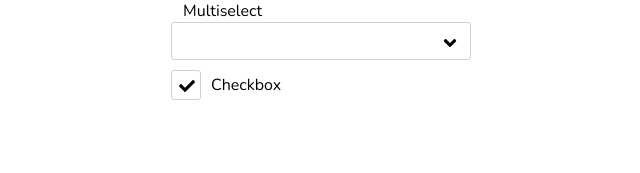
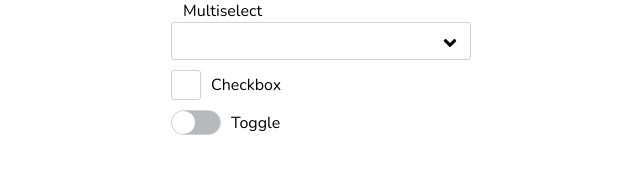
Before and after one commit to a-korkin/ui-kit-v1, a React (Create React App) app: page / in a window 1280 px wide. Shown: the part 167-340 px from the top of the page, without its empty margins (319-959 px from the left). Built offline with nearby package versions, Linux system fonts and the light colour scheme.

Commit message:
toggle added

```diff
--- a/src/components/App/App.tsx
+++ b/src/components/App/App.tsx
@@ -5,6 +5,7 @@ import CheckBox from "../../ui/CheckBox";
 import Input from "../../ui/Input";
 import MultiSelect from "../../ui/MultiSelect";
 import Select from "../../ui/Select";
+import Toggle from "../../ui/Toggle";
 
 import "./App.scss";
 
@@ -29,7 +30,8 @@ const App: React.FC = () => {
             <Input label="Search" />
             <Select options={options} label="Select" />
             <MultiSelect options={options} label="Multiselect" />
-            <CheckBox checked={true} label="Checkbox" />
+            <CheckBox id="checkbox" checked={false} label="Checkbox" />
+            <Toggle id="toggle" checked={false} label="Toggle" />
         </div>
         </>
     );
--- a/src/ui/CheckBox/CheckBox.tsx
+++ b/src/ui/CheckBox/CheckBox.tsx
@@ -4,20 +4,21 @@ import { FaCheck } from "react-icons/fa";
 import "./CheckBox.scss";
 
 interface ICheckBoxProps {
+    id: string;
     checked: boolean;
     label: string;
 }
 
-const CheckBox: React.FC<ICheckBoxProps> = ({checked, label}) => {
+const CheckBox: React.FC<ICheckBoxProps> = ({id, checked, label}) => {
     const [isCheck, setCheck] = useState<boolean>(checked);
 
     return (
         <div className="checkbox">
-            <label htmlFor="checkbox" className="checkbox__label">
+            <label htmlFor={id} className="checkbox__label">
                 <input
                     type="checkbox"
-                    name="checkbox"
-                    id="checkbox"
+                    name={id}
+                    id={id}
                     checked={isCheck}
                     onChange={e => setCheck(!isCheck)}
                 />
--- /dev/null
+++ b/src/ui/Toggle/Toggle.scss
@@ -0,0 +1,54 @@
+.toggle {
+    font-size: var(--font-size-default);
+    // display: flex;
+    // justify-items: center;
+    // align-items: center;
+    position: relative;
+
+    input {
+        display: none;
+        appearance: 0;
+
+        &:checked + .toggle__label::after {
+            left: 2.5rem;
+        }
+
+        &:checked +.toggle__label::before {
+            background-color: var(--clr-primary-light);
+        }
+    }
+
+    &__label {
+        cursor: pointer;
+        display: flex;
+        justify-items: center;
+        align-items: center;
+
+        &::before {
+            content: "";
+            display: inline-block;
+            width: 5rem;
+            height: 2.5rem;
+            border: .1rem solid var(--clr-grey-light-1);
+            border-radius: 30rem;
+            background-color: var(--clr-grey-dark-2);
+        }
+
+        &::after {
+            content: "";
+            display: inline-block;
+            width: 2.3rem;
+            height: 2.3rem;
+            border-radius: 50%;
+            background-color: #fff;
+            position: absolute;
+            top: .1rem;
+            left: .1rem;
+            transition: all .2s;
+        }
+
+        &-text {
+            margin-left: 1rem;
+        }
+    }
+}
--- /dev/null
+++ b/src/ui/Toggle/Toggle.tsx
@@ -0,0 +1,32 @@
+import React, { useState } from "react";
+
+import "./Toggle.scss";
+
+interface IToggleProps {
+    id: string;
+    checked: boolean;
+    label: string;
+}
+
+const Toggle: React.FC<IToggleProps> = ({id, checked, label}) => {
+    const [isCheck, setCheck] = useState<boolean>(checked);
+
+    return (
+        <div className="toggle">
+            <input
+                type="checkbox"
+                name={id}
+                id={id}
+                checked={isCheck}
+                onChange={e => setCheck(!isCheck)}
+            />
+            <label htmlFor={id} className="toggle__label">
+                <span className="toggle__label-text">
+                    {label}
+                </span>
+            </label>
+        </div>
+    );
+}
+
+export default Toggle;
--- /dev/null
+++ b/src/ui/Toggle/index.ts
@@ -0,0 +1,2 @@
+import Toggle from "./Toggle";
+export default Toggle;
```
